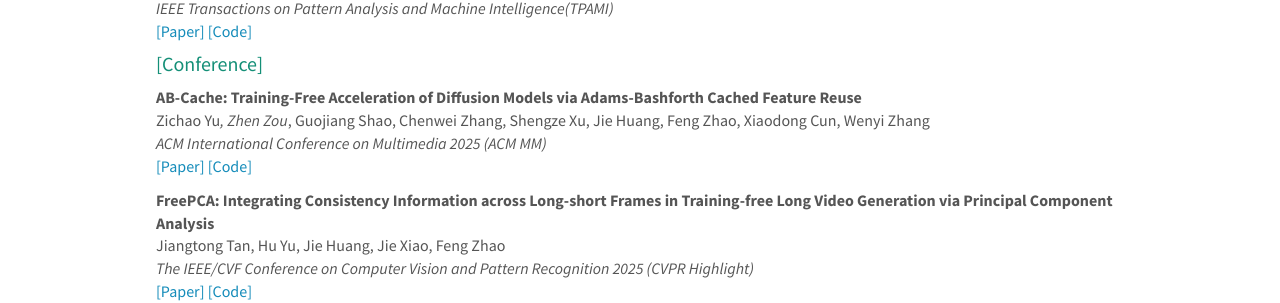
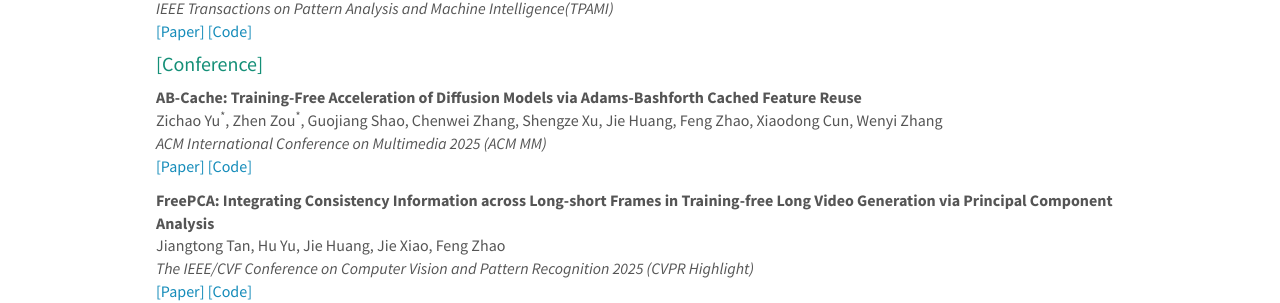
Before and after one commit to bivlab123/bivlab123.github.io, a Jekyll site: the page built from _pages/publications.md, in a window 1280 px wide and 900 px high. Shown: the part 309-612 px from the top of the window. Built offline with Jekyll 4.4.1, drawn with Linux system fonts in a browser that asks for light colours; nearby versions of some CDN libraries.

```diff
--- a/_data/publist_2025.yml
+++ b/_data/publist_2025.yml
@@ -1,5 +1,5 @@
 - title: "AB-Cache: Training-Free Acceleration of Diffusion Models via Adams-Bashforth Cached Feature Reuse"
-  authors: Zichao Yu*, Zhen Zou*, Guojiang Shao, Chenwei Zhang, Shengze Xu, Jie Huang, Feng Zhao, Xiaodong Cun, Wenyi Zhang
+  authors: Zichao Yu<sup>*</sup>, Zhen Zou<sup>*</sup>, Guojiang Shao, Chenwei Zhang, Shengze Xu, Jie Huang, Feng Zhao, Xiaodong Cun, Wenyi Zhang
   venue: "ACM International Conference on Multimedia 2025 (ACM MM)"
   link:
     url:
```
